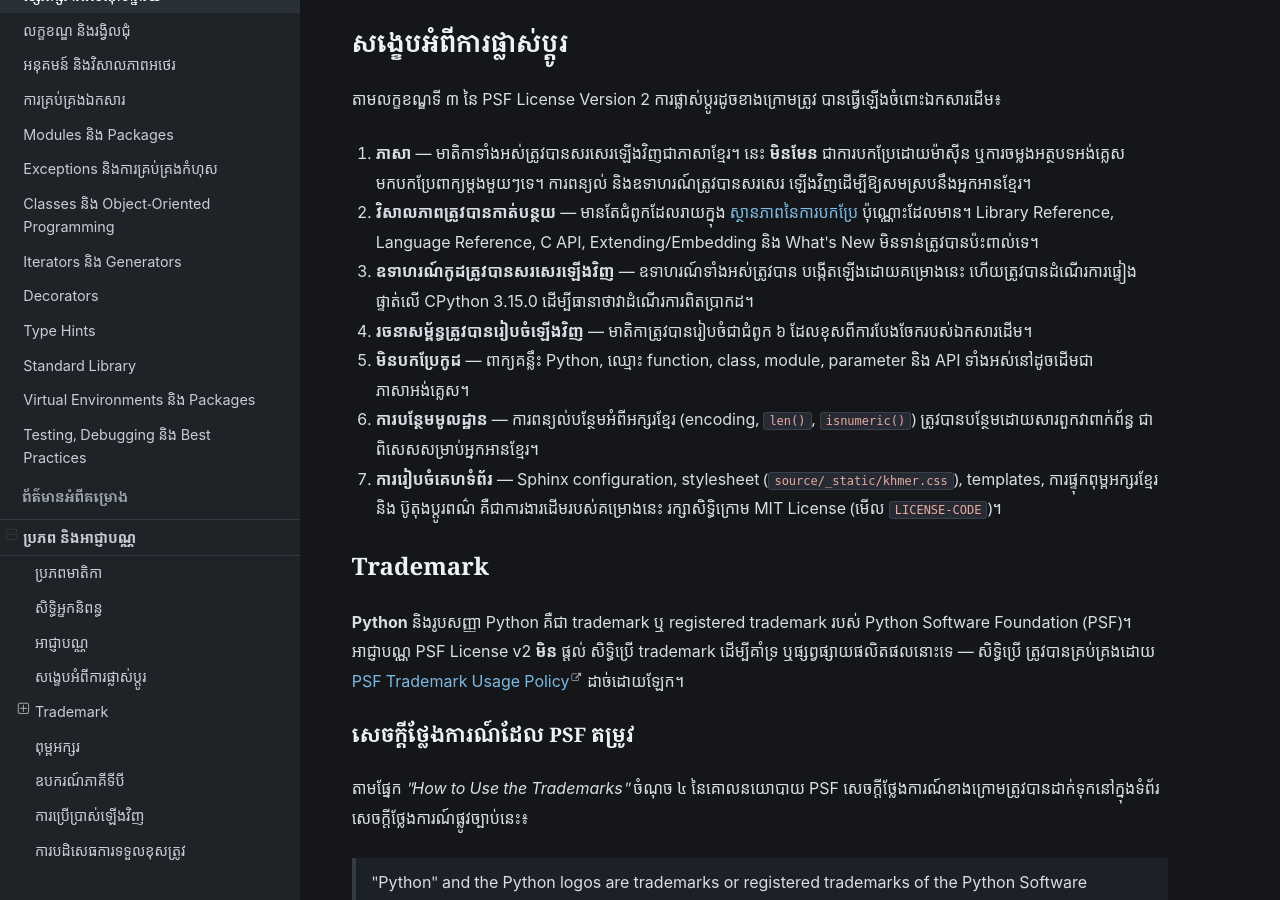
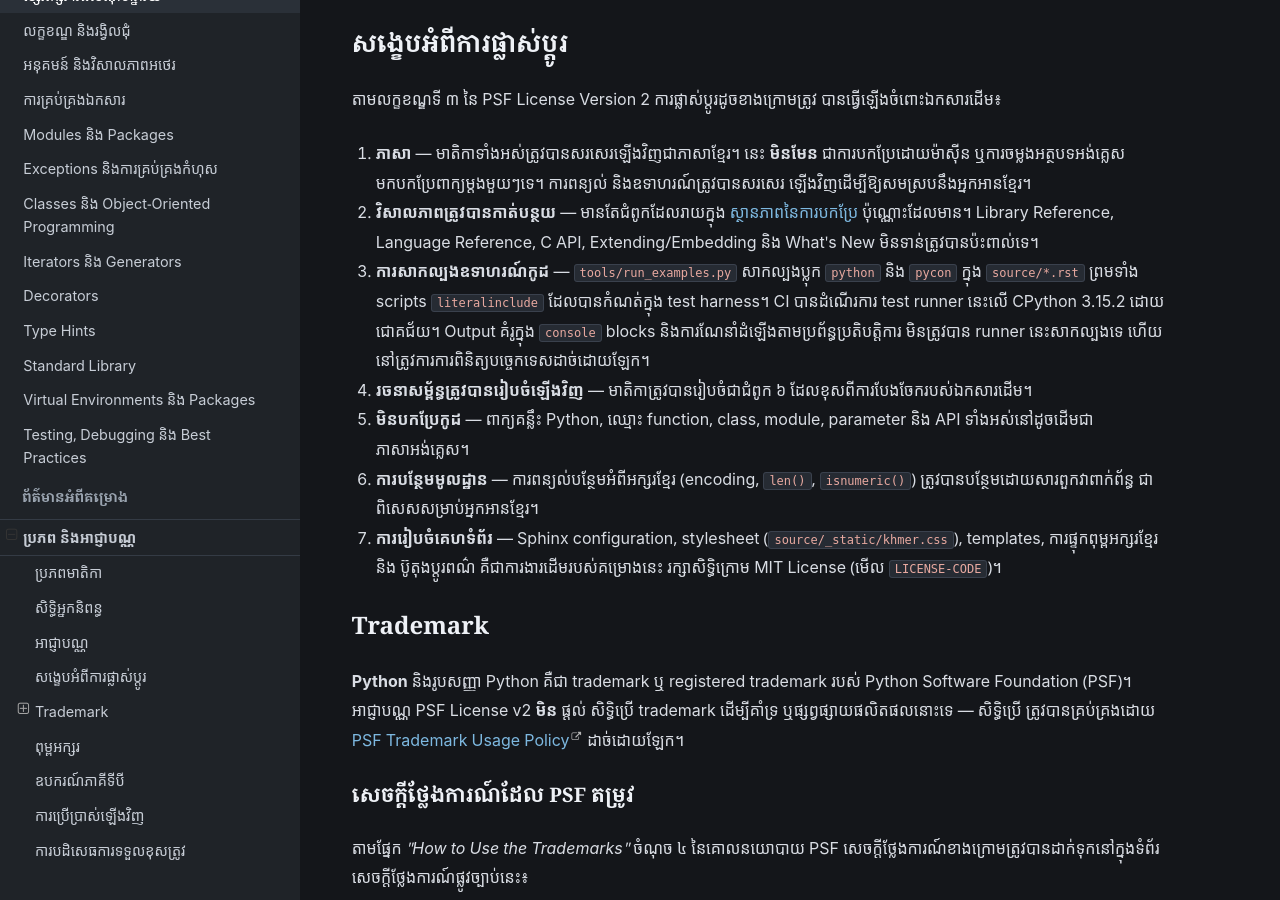
Before and after one commit to SeyhaLite/Python-Documentation, a Sphinx documentation site: the page built from source/license_attribution.rst, in a window 1280 px wide and 900 px high, scrolled down 2028 px. Built offline with Sphinx 7.4.7 and the Read the Docs theme 3.1.0, drawn with Linux system fonts in a browser that asks for light colours.

Commit message:
docs(phase1): document exact code example test coverage

```diff
--- a/source/license_attribution.rst
+++ b/source/license_attribution.rst
@@ -131,9 +131,12 @@
 #. **វិសាលភាពត្រូវបានកាត់បន្ថយ** — មានតែជំពូកដែលរាយក្នុង
    :ref:`status` ប៉ុណ្ណោះដែលមាន។ Library Reference, Language Reference,
    C API, Extending/Embedding និង What's New មិនទាន់ត្រូវបានប៉ះពាល់ទេ។
-#. **ឧទាហរណ៍កូដត្រូវបានសរសេរឡើងវិញ** — ឧទាហរណ៍ទាំងអស់ត្រូវបាន
-   បង្កើតឡើងដោយគម្រោងនេះ ហើយត្រូវបានដំណើរការផ្ទៀងផ្ទាត់លើ
-   CPython 3.15.0 ដើម្បីធានាថាវាដំណើរការពិតប្រាកដ។
+#. **ការសាកល្បងឧទាហរណ៍កូដ** — ``tools/run_examples.py`` សាកល្បងប្លុក
+   ``python`` និង ``pycon`` ក្នុង ``source/*.rst`` ព្រមទាំង scripts
+   ``literalinclude`` ដែលបានកំណត់ក្នុង test harness។ CI បានដំណើរការ test runner
+   នេះលើ CPython 3.15.2 ដោយជោគជ័យ។ Output គំរូក្នុង ``console`` blocks
+   និងការណែនាំដំឡើងតាមប្រព័ន្ធប្រតិបត្តិការ មិនត្រូវបាន runner នេះសាកល្បងទេ
+   ហើយនៅត្រូវការការពិនិត្យបច្ចេកទេសដាច់ដោយឡែក។
 #. **រចនាសម្ព័ន្ធត្រូវបានរៀបចំឡើងវិញ** — មាតិកាត្រូវបានរៀបចំជាជំពូក
    ៦ ដែលខុសពីការបែងចែករបស់ឯកសារដើម។
 #. **មិនបកប្រែកូដ** — ពាក្យគន្លឹះ Python, ឈ្មោះ function, class, module,
```
